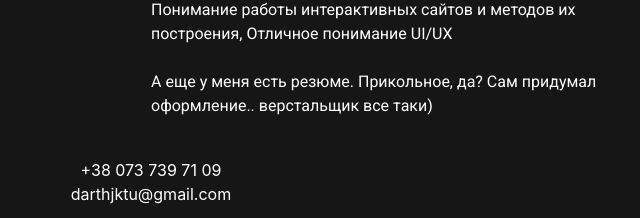
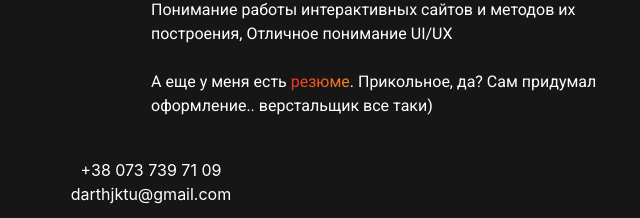
Before and after one commit to O1egBro/O1egBro.github.io, a plain HTML site: page index.html in a window 1280 px wide. Shown: the part 2288-2506 px from the top of the page, 489-1129 px from the left. Drawn offline with Linux system fonts and the light colour scheme; files whose address does not match are found by name.

Commit message:
infoA_hover

```diff
--- a/css/style.css
+++ b/css/style.css
@@ -249,6 +249,20 @@ section {
   display: flex;
   padding: 0 10px;
   justify-content: space-between; }
+  .info a {
+    background: #ef3124;
+    background: -moz-linear-gradient(left, #ef3124 0%, #f4851e 100%);
+    background: -webkit-gradient(left top, right top, color-stop(0%, #ef3124), color-stop(100%, #f4851e));
+    background: -webkit-linear-gradient(left, #ef3124 0%, #f4851e 100%);
+    background: -o-linear-gradient(left, #ef3124 0%, #f4851e 100%);
+    background: -ms-linear-gradient(left, #ef3124 0%, #f4851e 100%);
+    background: linear-gradient(to right, #ef3124 0%, #f4851e 100%);
+    filter: progid:DXImageTransform.Microsoft.gradient( startColorstr='#ef3124', endColorstr='#f4851e', GradientType=1 );
+    -webkit-background-clip: text;
+    -webkit-text-fill-color: transparent; }
+    .info a:hover {
+      -webkit-text-fill-color: unset;
+      text-decoration: underline; }
   @media (min-width: 600px) {
     .info > * {
       width: 50%; } }
```
Also changed, not shown: 1 other file.
